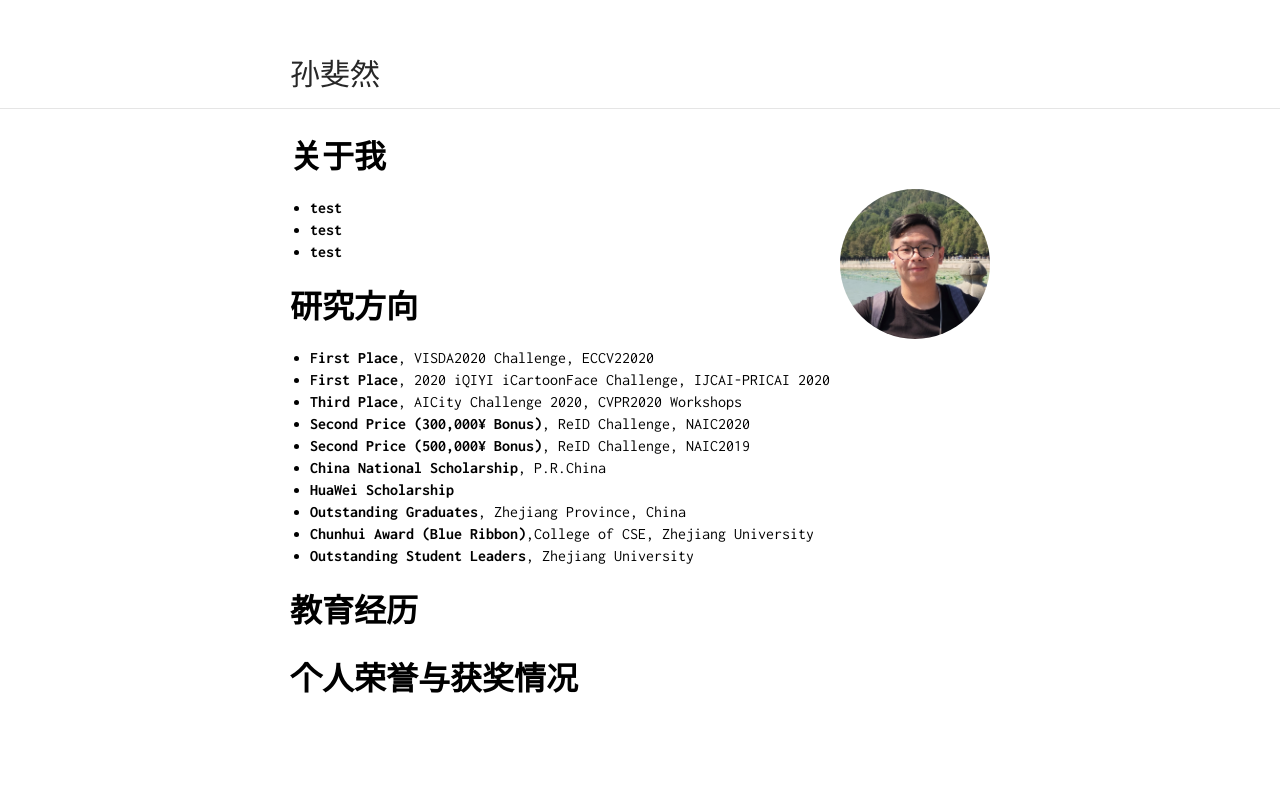
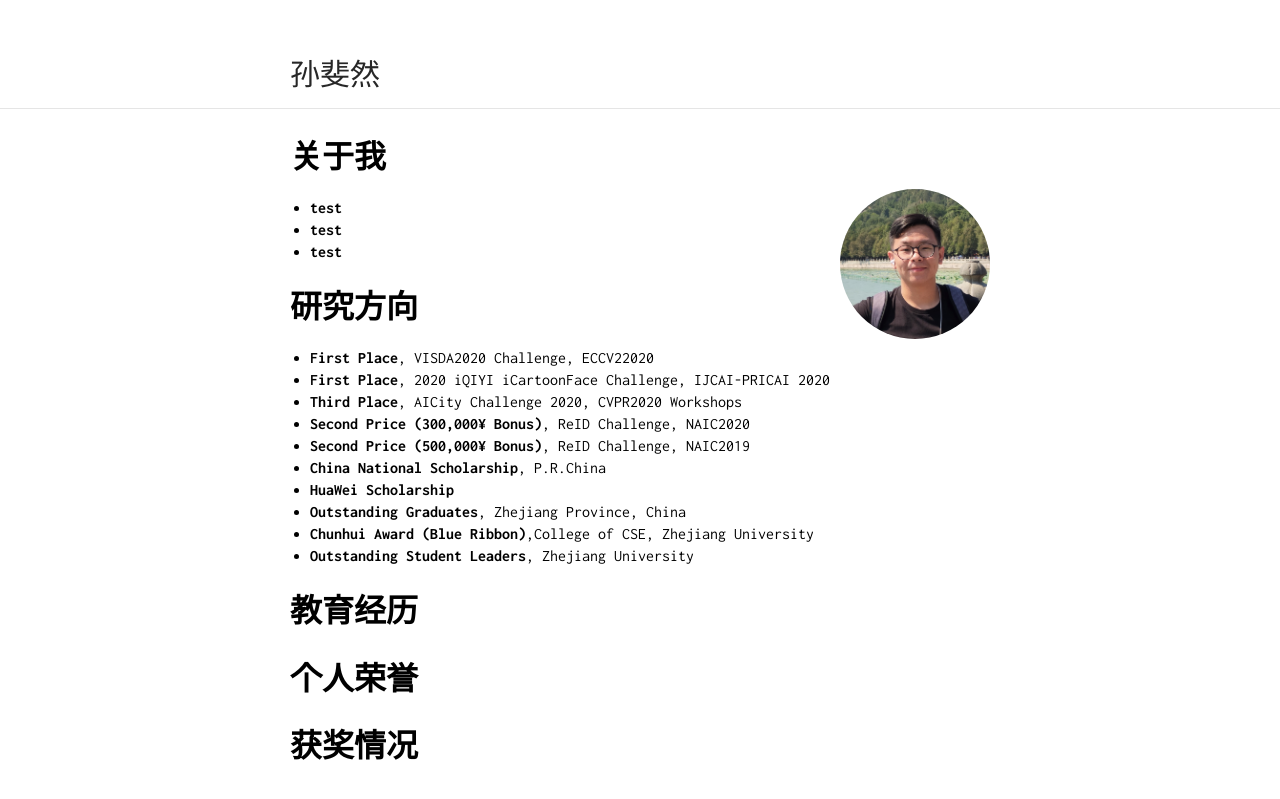
Before and after one commit to OrientTraveller/OrientTraveller.github.io, a Jekyll site: the page built from index.md, in a window 1280 px wide. Shown: the top 799 px of the page. Built offline with Jekyll 4.4.1, drawn with Linux system fonts in a browser that asks for light colours; our own code applies the rules of GitHub Pages for plain Markdown files; comment, search, counter and statistics services are not loaded.

Commit message:
Update index.md

```diff
--- a/index.md
+++ b/index.md
@@ -19,4 +19,6 @@
 
 # 教育经历
 
-# 个人荣誉与获奖情况
+# 个人荣誉
+
+# 获奖情况
```
